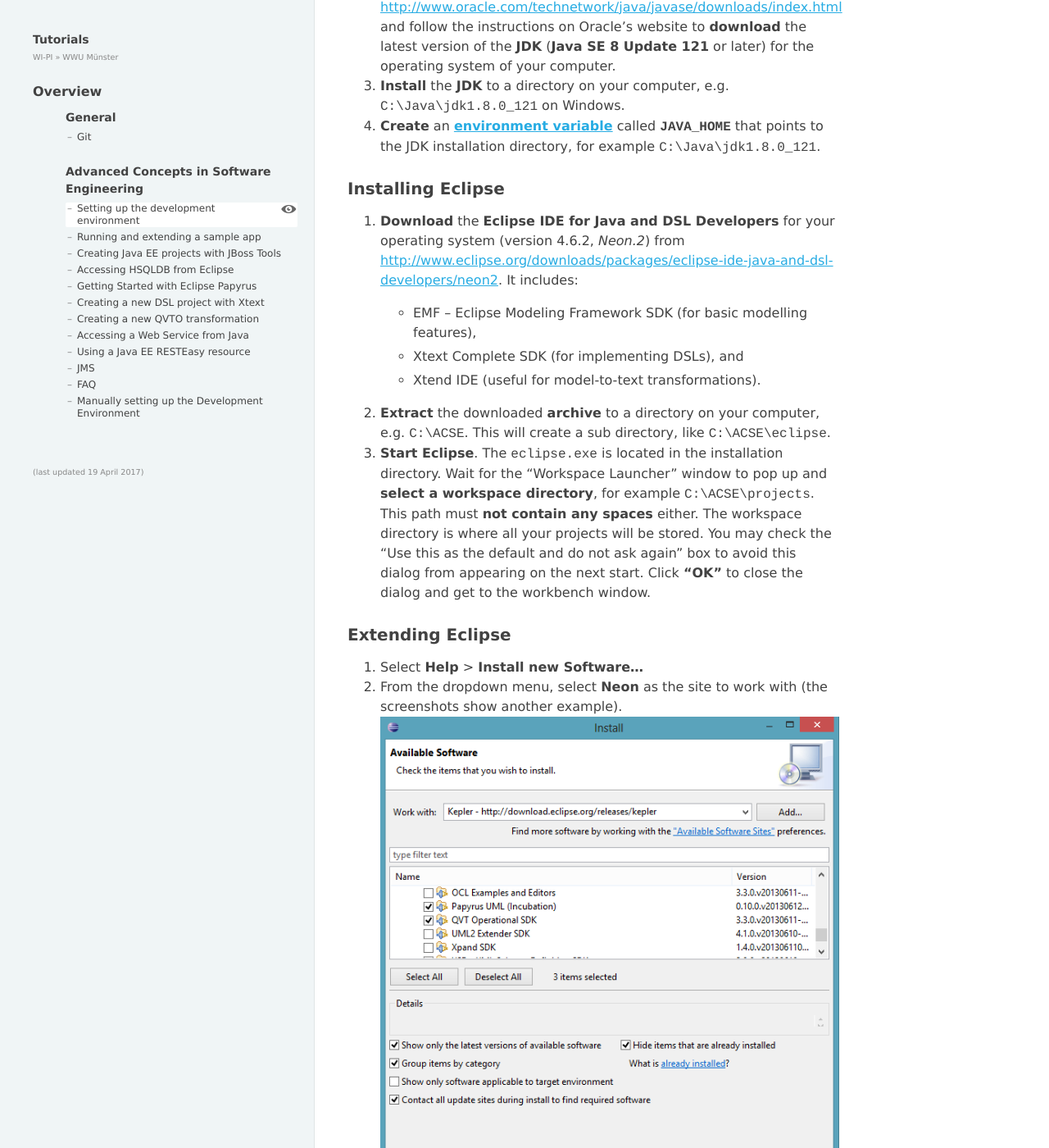
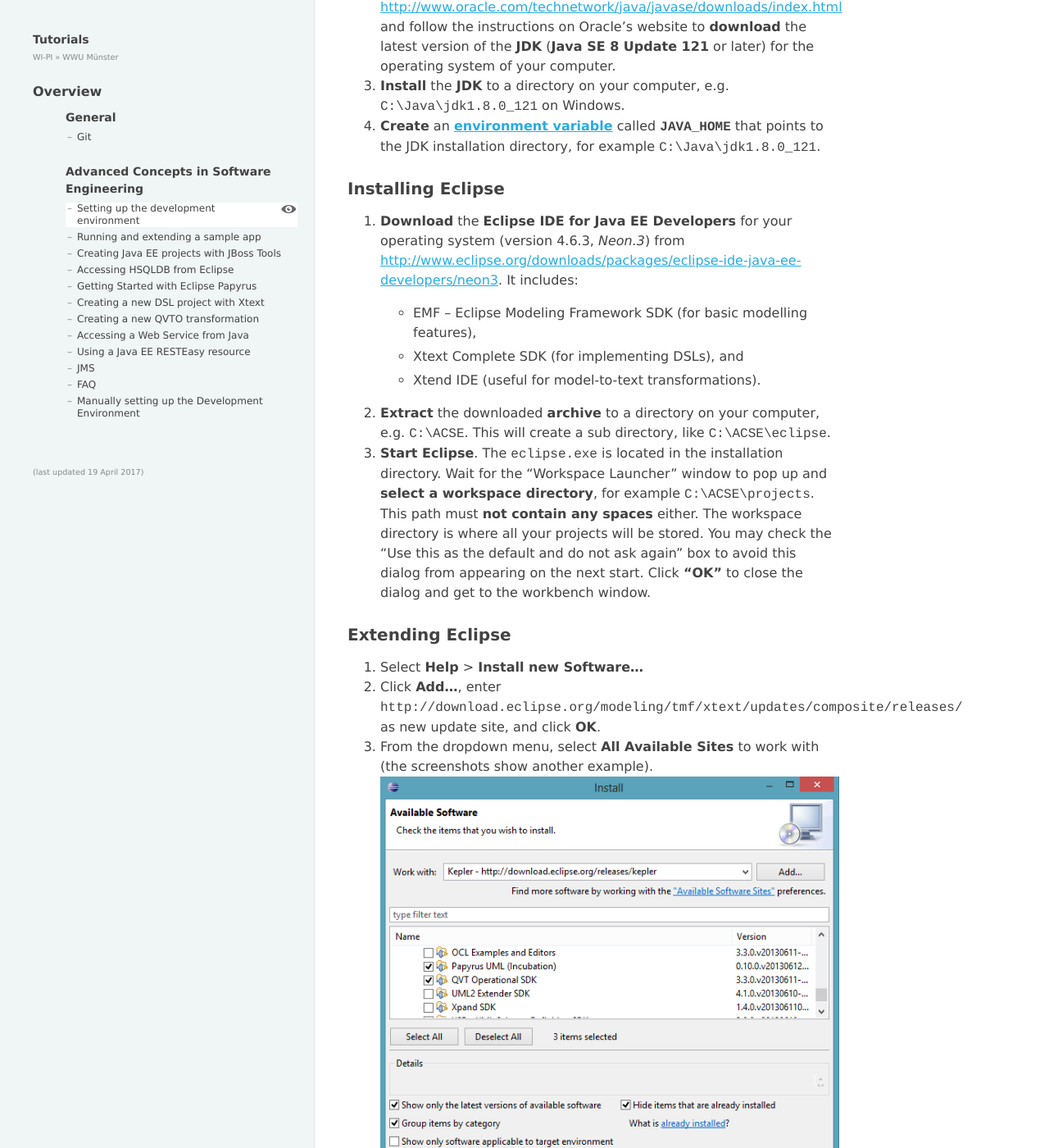
Before and after one commit to wwu-pi/tutorials, a Jekyll site: the page built from lectures/acse/010_setting_up_environment_with_docker.md, in a window 1280 px wide and 1400 px high, scrolled down 1348 px. Shown: the whole window at 82% size. Built offline with Jekyll 4.4.1, drawn with Linux system fonts in a browser that asks for light colours; some of the changed text lies outside the part shown.

Commit message:
Switch to Eclipse JEE package

```diff
--- a/lectures/acse/010_setting_up_environment_with_docker.md
+++ b/lectures/acse/010_setting_up_environment_with_docker.md
@@ -40,7 +40,7 @@ Docker is a containerization system that simplifies the development and deployme
 
 ## <a id="eclipse" name="eclipse"></a>Installing Eclipse
 
-1. **Download** the **Eclipse IDE for Java and DSL Developers** for your operating system (version 4.6.2, *Neon.2*) from [http://www.eclipse.org/downloads/packages/eclipse-ide-java-and-dsl-developers/neon2](http://www.eclipse.org/downloads/packages/eclipse-ide-java-and-dsl-developers/neon2). It includes:
+1. **Download** the **Eclipse IDE for Java EE Developers** for your operating system (version 4.6.3, *Neon.3*) from [http://www.eclipse.org/downloads/packages/eclipse-ide-java-ee-developers/neon3](http://www.eclipse.org/downloads/packages/eclipse-ide-java-ee-developers/neon3). It includes:
 
    * EMF -- Eclipse Modeling Framework SDK (for basic modelling features),
    * Xtext Complete SDK (for implementing DSLs), and
@@ -52,16 +52,21 @@ Docker is a containerization system that simplifies the development and deployme
 
 ## <a id="plugins" name="plugins"></a>Extending Eclipse
 1. Select **Help** > **Install new Software...**
-1. From the dropdown menu, select **Neon** as the site to work with (the screenshots show another example).
+1. Click **Add...**, enter `http://download.eclipse.org/modeling/tmf/xtext/updates/composite/releases/` as new update site, and click **OK**.
+1. From the dropdown menu, select **All Available Sites** to work with (the screenshots show another example).
 ![](images/install_software.png)
 1. Wait for the list of software to load and select all of the following items:
 
-   * _Modeling_
-      * **QVT Operational SDK**
-        _for model-to-model transformations._
-      * **Papyrus UML**
-        _for UML diagrams_
-   * _Web, XML, Java EE and OSGi Enterprise Development_
+  * _Modeling_
+    * **QVT Operational SDK**
+      _for model-to-model transformations_
+  * _Xtext_
+    * **Xtext Complete SDK** (at least version 2.11!)
+      _for domain-specific language development_
+    * **Xtend IDE** (at least version 2.11!)
+      _for model-to-text transformations_
+
+   <!--* _Web, XML, Java EE and OSGi Enterprise Development_
       * **Eclipse Java EE Developer Tools**
         _for Java EE development_
       * **Eclipse Java Web Developer Tools**
@@ -70,7 +75,7 @@ Docker is a containerization system that simplifies the development and deployme
         _for development of JSF web apps_
    * _Database Development_
       * **Data Tools Platform Extender SDK**
-        _for data-centric technologies_
+        _for data-centric technologies_ -->
 
 1. Click **Next** two times, check **Accept**, click **Finish** and wait for the packages to be installed.
 1. Click **Yes** when prompted to restart.
```
Also changed, not shown: other parts of lectures/acse/010_setting_up_environment_with_docker.md (+1 -1 lines).
